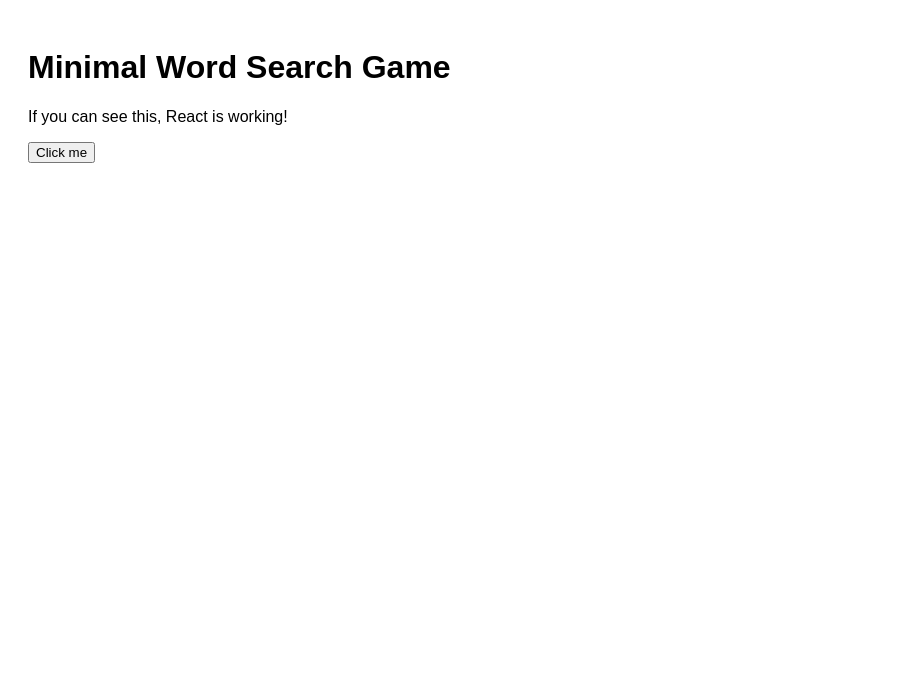
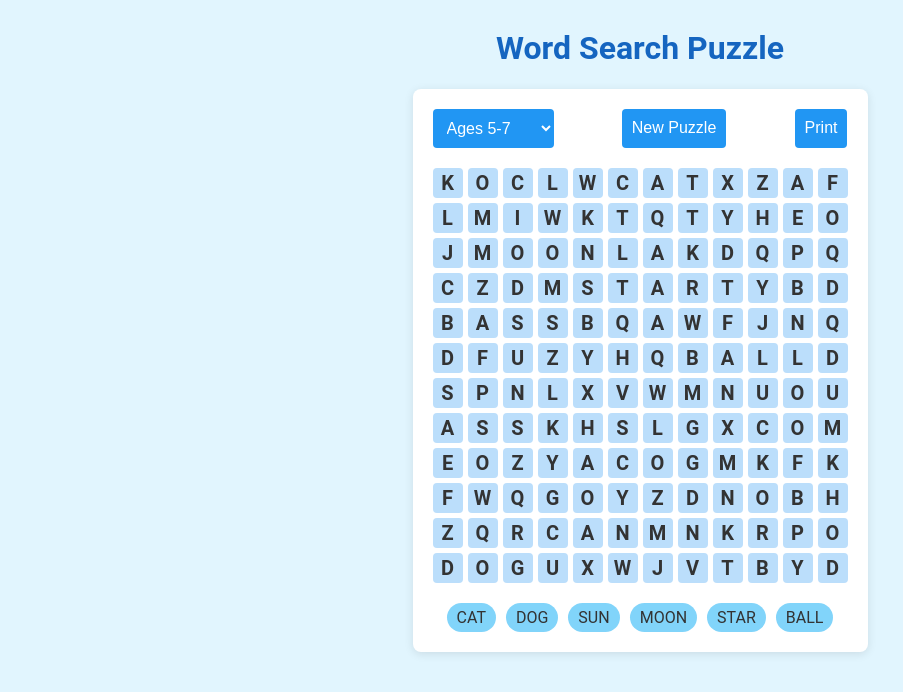
Before and after one commit to mankurtMankurt/word-search, a plain HTML site: page index.html in a window 1280 px wide. Shown: the whole page, without its empty margins (0-903 px from the left). Drawn offline with nearby package versions, Linux system fonts and the light colour scheme.

Commit message:
Update index.html

```diff
--- a/index.html
+++ b/index.html
@@ -3,25 +3,191 @@
 <head>
     <meta charset="UTF-8">
     <meta name="viewport" content="width=device-width, initial-scale=1.0">
-    <title>Minimal Word Search Game</title>
-    <script src="https://unpkg.com/react@17/umd/react.development.js"></script>
-    <script src="https://unpkg.com/react-dom@17/umd/react-dom.development.js"></script>
-    <script src="https://unpkg.com/@babel/standalone/babel.min.js"></script>
+    <title>Word Search Puzzle for Kids</title>
+    <style>
+        body {
+            font-family: 'Roboto', sans-serif;
+            display: flex;
+            flex-direction: column;
+            align-items: center;
+            background-color: #E1F5FE;
+            color: #333;
+        }
+        h1 {
+            color: #1565C0;
+        }
+        #game-container {
+            background-color: white;
+            border-radius: 8px;
+            padding: 20px;
+            box-shadow: 0 2px 10px rgba(0, 0, 0, 0.1);
+            margin-bottom: 20px;
+        }
+        #controls {
+            display: flex;
+            justify-content: space-between;
+            margin-bottom: 20px;
+        }
+        select, button {
+            font-size: 16px;
+            padding: 10px;
+            border: none;
+            border-radius: 4px;
+            background-color: #2196F3;
+            color: white;
+            cursor: pointer;
+            transition: background-color 0.3s;
+        }
+        select:hover, button:hover {
+            background-color: #1976D2;
+        }
+        #puzzle {
+            display: grid;
+            grid-gap: 5px;
+            font-size: 20px;
+            font-weight: bold;
+        }
+        .letter {
+            width: 30px;
+            height: 30px;
+            display: flex;
+            justify-content: center;
+            align-items: center;
+            background-color: #BBDEFB;
+            border-radius: 4px;
+        }
+        #word-list {
+            display: flex;
+            flex-wrap: wrap;
+            justify-content: center;
+            gap: 10px;
+            margin-top: 20px;
+        }
+        .word {
+            background-color: #81D4FA;
+            padding: 5px 10px;
+            border-radius: 15px;
+        }
+    </style>
 </head>
 <body>
-    <div id="root"></div>
-    <script type="text/babel">
-        const MinimalGame = () => {
-            return (
-                <div style={{padding: '20px', fontFamily: 'Arial, sans-serif'}}>
-                    <h1>Minimal Word Search Game</h1>
-                    <p>If you can see this, React is working!</p>
-                    <button onClick={() => alert('Button clicked!')}>Click me</button>
-                </div>
-            );
+    <h1>Word Search Puzzle</h1>
+    <div id="game-container">
+        <div id="controls">
+            <select id="age-group">
+                <option value="5-7">Ages 5-7</option>
+                <option value="8-10">Ages 8-10</option>
+                <option value="11-12">Ages 11-12</option>
+            </select>
+            <button id="refresh">New Puzzle</button>
+            <button id="print">Print</button>
+        </div>
+        <div id="puzzle"></div>
+        <div id="word-list"></div>
+    </div>
+
+    <script>
+        const words = {
+            '5-7': ['CAT', 'DOG', 'SUN', 'MOON', 'STAR', 'BALL'],
+            '8-10': ['PLANET', 'OCEAN', 'FOREST', 'SCHOOL', 'FRIEND', 'MUSIC'],
+            '11-12': ['ADVENTURE', 'CHALLENGE', 'DISCOVERY', 'IMAGINATION', 'KNOWLEDGE', 'UNIVERSE']
         };
 
-        ReactDOM.render(<MinimalGame />, document.getElementById('root'));
+        const gridSize = 12;
+        let currentWords = [];
+
+        function generatePuzzle() {
+            const ageGroup = document.getElementById('age-group').value;
+            currentWords = words[ageGroup];
+            const grid = Array(gridSize).fill().map(() => Array(gridSize).fill(''));
+            const usedPositions = new Set();
+
+            currentWords.forEach(word => {
+                let placed = false;
+                while (!placed) {
+                    const direction = Math.random() < 0.5 ? 'horizontal' : 'vertical';
+                    const row = Math.floor(Math.random() * gridSize);
+                    const col = Math.floor(Math.random() * gridSize);
+
+                    if (canPlaceWord(grid, word, row, col, direction, usedPositions)) {
+                        placeWord(grid, word, row, col, direction, usedPositions);
+                        placed = true;
+                    }
+                }
+            });
+
+            fillEmptySpaces(grid);
+            displayPuzzle(grid);
+            displayWordList();
+        }
+
+        function canPlaceWord(grid, word, row, col, direction, usedPositions) {
+            if (direction === 'horizontal' && col + word.length > gridSize) return false;
+            if (direction === 'vertical' && row + word.length > gridSize) return false;
+
+            for (let i = 0; i < word.length; i++) {
+                const newRow = direction === 'vertical' ? row + i : row;
+                const newCol = direction === 'horizontal' ? col + i : col;
+                const pos = `${newRow},${newCol}`;
+                if (usedPositions.has(pos) || (grid[newRow][newCol] !== '' && grid[newRow][newCol] !== word[i])) {
+                    return false;
+                }
+            }
+            return true;
+        }
+
+        function placeWord(grid, word, row, col, direction, usedPositions) {
+            for (let i = 0; i < word.length; i++) {
+                const newRow = direction === 'vertical' ? row + i : row;
+                const newCol = direction === 'horizontal' ? col + i : col;
+                grid[newRow][newCol] = word[i];
+                usedPositions.add(`${newRow},${newCol}`);
+            }
+        }
+
+        function fillEmptySpaces(grid) {
+            const letters = 'ABCDEFGHIJKLMNOPQRSTUVWXYZ';
+            for (let i = 0; i < gridSize; i++) {
+                for (let j = 0; j < gridSize; j++) {
+                    if (grid[i][j] === '') {
+                        grid[i][j] = letters[Math.floor(Math.random() * letters.length)];
+                    }
+                }
+            }
+        }
+
+        function displayPuzzle(grid) {
+            const puzzleElement = document.getElementById('puzzle');
+            puzzleElement.innerHTML = '';
+            puzzleElement.style.gridTemplateColumns = `repeat(${gridSize}, 30px)`;
+
+            for (let i = 0; i < gridSize; i++) {
+                for (let j = 0; j < gridSize; j++) {
+                    const letter = document.createElement('div');
+                    letter.className = 'letter';
+                    letter.textContent = grid[i][j];
+                    puzzleElement.appendChild(letter);
+                }
+            }
+        }
+
+        function displayWordList() {
+            const wordListElement = document.getElementById('word-list');
+            wordListElement.innerHTML = '';
+            currentWords.forEach(word => {
+                const wordElement = document.createElement('div');
+                wordElement.className = 'word';
+                wordElement.textContent = word;
+                wordListElement.appendChild(wordElement);
+            });
+        }
+
+        document.getElementById('age-group').addEventListener('change', generatePuzzle);
+        document.getElementById('refresh').addEventListener('click', generatePuzzle);
+        document.getElementById('print').addEventListener('click', () => window.print());
+
+        // Initial puzzle generation
+        generatePuzzle();
     </script>
 </body>
 </html>
```
